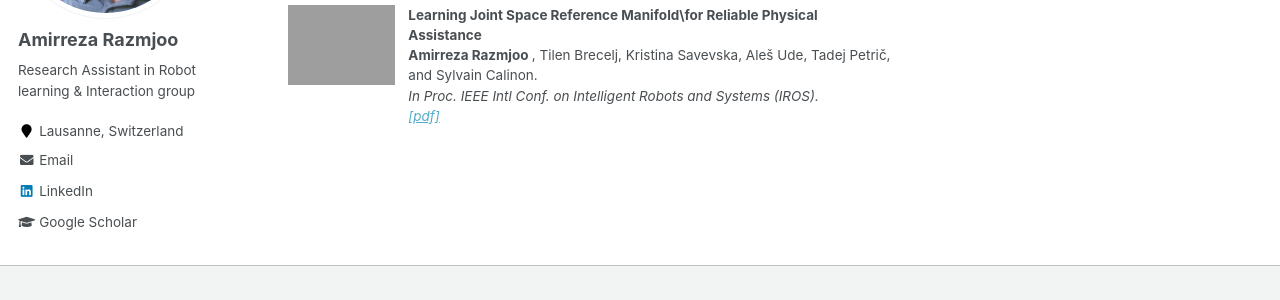
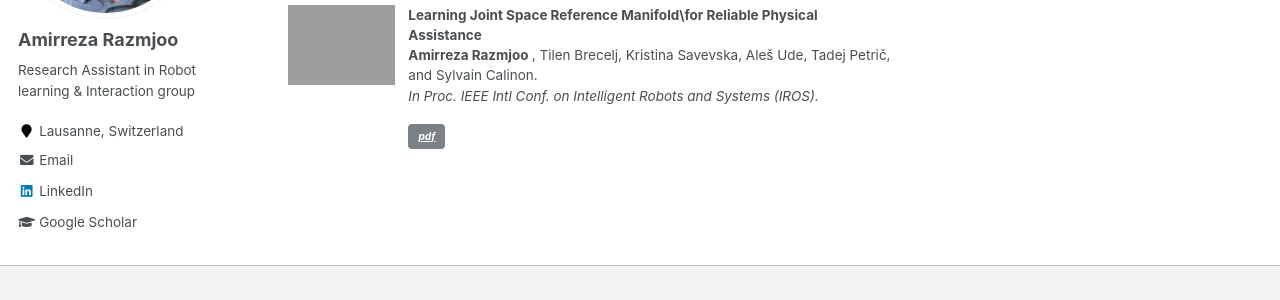
Before and after one commit to amirrazmjoo/amirrazmjoo.github.io, a Jekyll site: the page built from _pages/publications.md, in a window 1280 px wide and 1002 px high. Shown: the part 581-881 px from the top of the window. Built offline with Jekyll 4.4.1, drawn with Linux system fonts in a browser that asks for light colours.

Commit message:
publication page is updated

```diff
--- a/_pages/publications.md
+++ b/_pages/publications.md
@@ -15,7 +15,9 @@
 <strong> Learning Joint Space Reference Manifold\\for Reliable Physical Assistance </strong> <br>
 <strong> Amirreza Razmjoo </strong>, Tilen Brecelj, Kristina Savevska, Aleš Ude, Tadej Petrič, and Sylvain Calinon. <br>
 <i> In Proc. IEEE Intl Conf. on Intelligent Robots and Systems (IROS).
-<br> <a href="https://amirrazmjoo.github.io/files/IROS_23.pdf"> [pdf] </a> </i>  </p> </td>
+<br>
+<div class="links">
+    <a class="btn btn-sm z-depth-0 waves-effect waves-light" href="https://amirrazmjoo.github.io/files/IROS_23.pdf" role="button" target="_blank"> pdf </a> </div> </i>  </p> </td>
 </tr>
 </tbody>
 </table>
```
